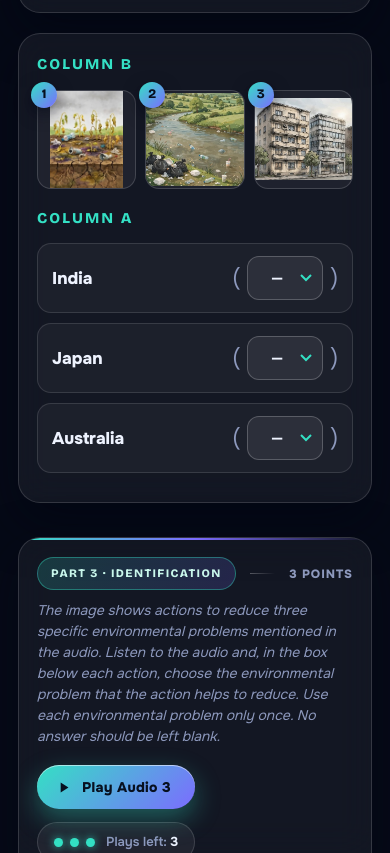
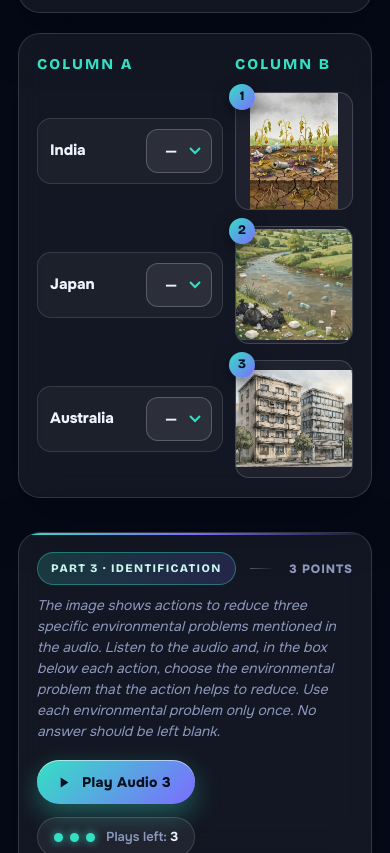
Before and after one commit to royespnz-jpg/10-listening-test, a plain HTML site: page index.html in a window 390 px wide. Shown: the part 2780-3633 px from the top of the page. Drawn offline with nearby package versions, Linux system fonts and the light colour scheme.

Commit message:
Matching: the pictures one under another, as on the printed exam (#3)
Column B now lists picture 1, then 2, then 3 down the page, each one in
line with a country of Column A, on a computer and on a phone.


Claude-Session: https://claude.ai/code/session_01BZQQqZJs3ciyWBh46M3tyg

Co-authored-by: Claude <noreply@anthropic.com>

```diff
--- a/script.js
+++ b/script.js
@@ -266,29 +266,27 @@ function selectHtml(id, group, choices, label, placeholder) {
 
 function matchingHtml(part) {
     const numbers = part.images.map(img => img.n);
-    const rows = part.countries.map(c => `
+    // As on the printed exam: one row per country, with the pictures one under another (1, 2, 3).
+    const rows = part.countries.map((c, i) => {
+        const img = part.images[i];
+        return `
         <div class="match-row" data-q="${c.id}">
             <span class="country">${esc(c.name)}</span>
             <span class="paren">(</span>
             ${selectHtml(c.id, "matching", numbers, `Number for ${c.name}`, "—")}
             <span class="paren">)</span>
-        </div>`).join("");
-    const pics = part.images.map(img => `
+        </div>
         <figure class="match-pic">
             <span class="pic-num">${img.n}</span>
             <img src="${img.src}" alt="${esc(img.alt)}" loading="lazy">
-        </figure>`).join("");
+        </figure>`;
+    }).join("");
     return `
 <article class="card matching reveal">
-    <div class="match-grid">
-        <div class="col">
-            <h3 class="col-title">Column A</h3>
-            ${rows}
-        </div>
-        <div class="col">
-            <h3 class="col-title">Column B</h3>
-            <div class="pics">${pics}</div>
-        </div>
+    <div class="match-table">
+        <h3 class="col-title">Column A</h3>
+        <h3 class="col-title">Column B</h3>
+        ${rows}
     </div>
 </article>`;
 }
--- a/style.css
+++ b/style.css
@@ -782,14 +782,14 @@ form.locked select.pick{opacity:.72; cursor:not-allowed;}
 /* =====================================================================
    MATCHING — countries (Column A) and pictures (Column B)
    ===================================================================== */
-.match-grid{
+.match-table{
     display:grid;
-    grid-template-columns:minmax(210px, .9fr) 1.6fr;
-    gap:26px;
-    align-items:start;
+    grid-template-columns:minmax(0, 1fr) minmax(0, 1fr);
+    gap:20px 30px;
+    align-items:center;
 }
 .col-title{
-    margin:0 0 14px;
+    margin:0;
     font-family:'Bricolage Grotesque',sans-serif;
     font-size:15px;
     font-weight:800;
@@ -802,7 +802,6 @@ form.locked select.pick{opacity:.72; cursor:not-allowed;}
     align-items:center;
     gap:8px;
     padding:12px 14px;
-    margin-bottom:10px;
     border-radius:14px;
     border:1px solid rgba(255,255,255,.12);
     background:rgba(255,255,255,.04);
@@ -818,13 +817,10 @@ form.locked select.pick{opacity:.72; cursor:not-allowed;}
     color:var(--muted);
 }
 .match-row select.pick{width:76px; text-align:center; padding-right:30px; background-position:right 10px center;}
-.pics{
-    display:grid;
-    grid-template-columns:repeat(3, 1fr);
-    gap:12px;
-}
 .match-pic{
     position:relative;
+    justify-self:center;
+    width:min(100%, 240px);
     margin:0;
 }
 .match-pic img{
@@ -920,9 +916,11 @@ form.locked select.pick{opacity:.72; cursor:not-allowed;}
 /* On a phone the boxes go under the picture, each with its number. */
 @media (max-width:640px){
     .audio-num{font-size:11.5px; letter-spacing:.12em; padding:7px 13px;}
-    .match-grid{grid-template-columns:1fr; gap:18px;}
-    .match-grid .col:last-child{order:-1;}
-    .pics{gap:9px;}
+    .match-table{grid-template-columns:minmax(0, 1fr) 118px; gap:16px 12px;}
+    .match-row{padding:10px 10px 10px 12px; gap:6px;}
+    .country{font-size:15px;}
+    .paren{display:none;}
+    .match-row select.pick{width:66px;}
     .pic-num{width:26px; height:26px; font-size:13px; top:-8px; left:-6px;}
     .id-figure{overflow:visible; border:none;}
     .id-figure > img{border-radius:14px; border:1px solid rgba(255,255,255,.16);}
```
